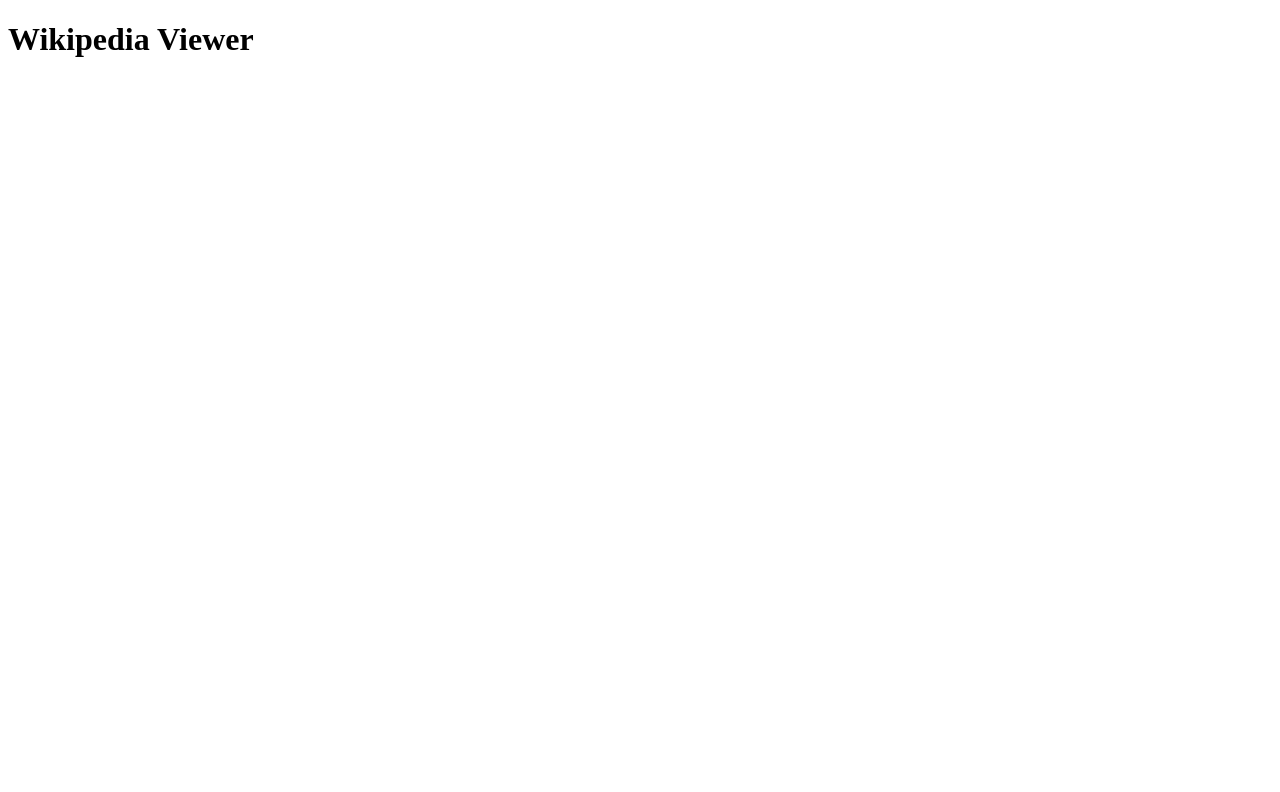
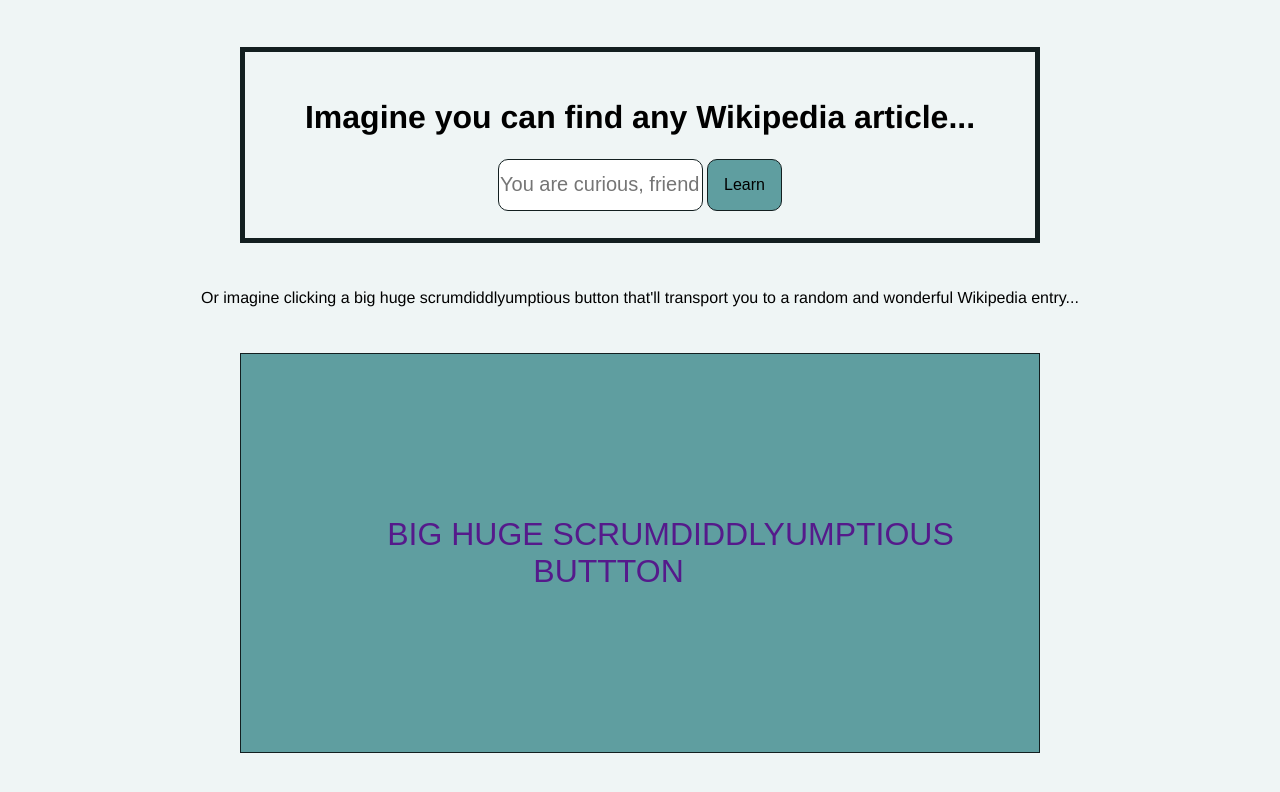
Before and after one commit to gilbertginsberg/wikipedia-viewer, a plain HTML site: page index.html in a window 1280 px wide. Drawn offline with Linux system fonts and the light colour scheme.

Commit message:
Added styles and added random Wikipedia entry button

```diff
--- a/index.html
+++ b/index.html
@@ -8,6 +8,16 @@
     <script src="main.js"></script>
   </head>
   <body>
-    <h1>Wikipedia Viewer</h1>
+    <form>
+      <h1>Imagine you can find any Wikipedia article...</h1>
+      <div>
+      <input type="text" placeholder="You are curious, friend." id="search">
+      <input type="submit" id="submit" value="Learn">
+    </div>
+    </form>
+
+    <p>Or imagine clicking a big huge scrumdiddlyumptious button that'll transport you to a random and wonderful Wikipedia entry...</p>
+
+    <button id="random"><a href="https://en.wikipedia.org/wiki/Special:Random" target="_blank">BIG HUGE SCRUMDIDDLYUMPTIOUS BUTTTON</a></button>
   </body>
 </html>
--- a/styles.css
+++ b/styles.css
@@ -0,0 +1,82 @@
+html {
+  height: 100%;
+}
+
+body {
+  margin: 0;
+  padding: 0;
+  min-height: 100%;
+  min-width: 100%;
+  display: flex;
+  flex-direction: column;
+  justify-content: center;
+  align-items: center;
+  font-family: 'Helvetica', sans-serif;
+  font-size: medium;
+  background-color: #eff5f5;
+}
+
+form {
+  margin: 30px;
+  border: 5px solid #131f20;
+  padding: 25px;
+  display: flex;
+  flex-direction: column;
+  align-items: center;
+  box-sizing: border-box;
+  width: 800px;
+}
+
+form div {
+  display: flex;
+}
+
+form input {
+  border-radius: 10px;
+  margin: 2px;
+  padding: 1px;
+}
+
+form #search {
+  height: 51.25px;
+  width: 205px;
+  font-size: 125%;
+  border: 1px solid #131f20;
+  box-sizing: border-box;
+}
+
+form #submit {
+  height: 51.25px;
+  width: 75px;
+  font-size: 100%;
+  background-color: #5F9EA0;
+  border: 1px solid #131f20;
+  box-sizing: border-box;
+}
+
+#random {
+  margin: 30px;
+  height: 400px;
+  width: 800px;
+  background-color: #5F9EA0;
+  border: 1px solid #131f20;
+  padding: 0px;
+  box-sizing: border-box;
+  font-size: 200%;
+}
+
+button a:link {
+  text-decoration: none;
+  color: #551A8B;
+  box-sizing: border-box;
+  padding: 180px 62.92px 180px 61px;
+}
+
+button a:visited {
+ color: #551A8B;
+}
+
+button a:hover {
+  color: white;
+  background-color: #551A8B;
+}
```
